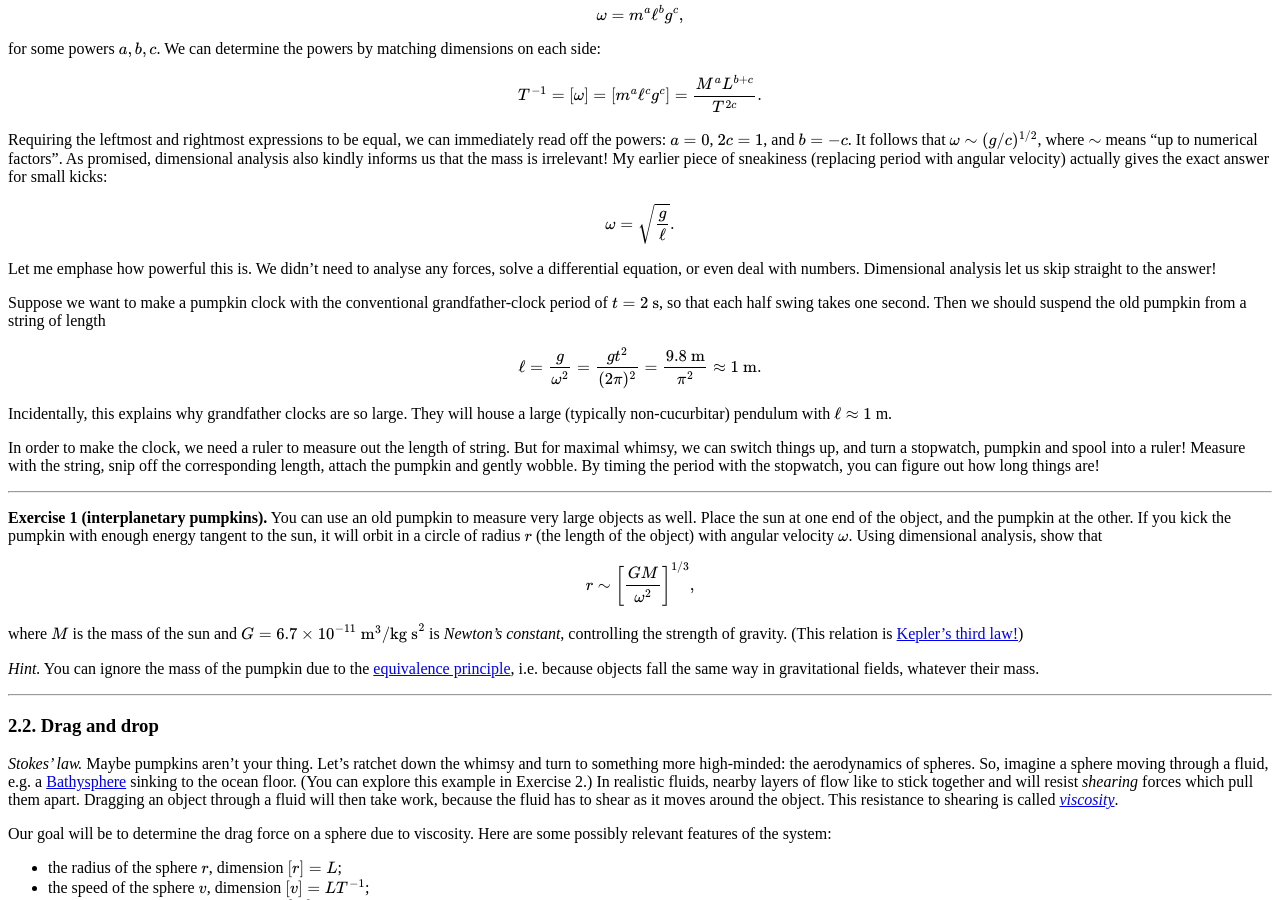
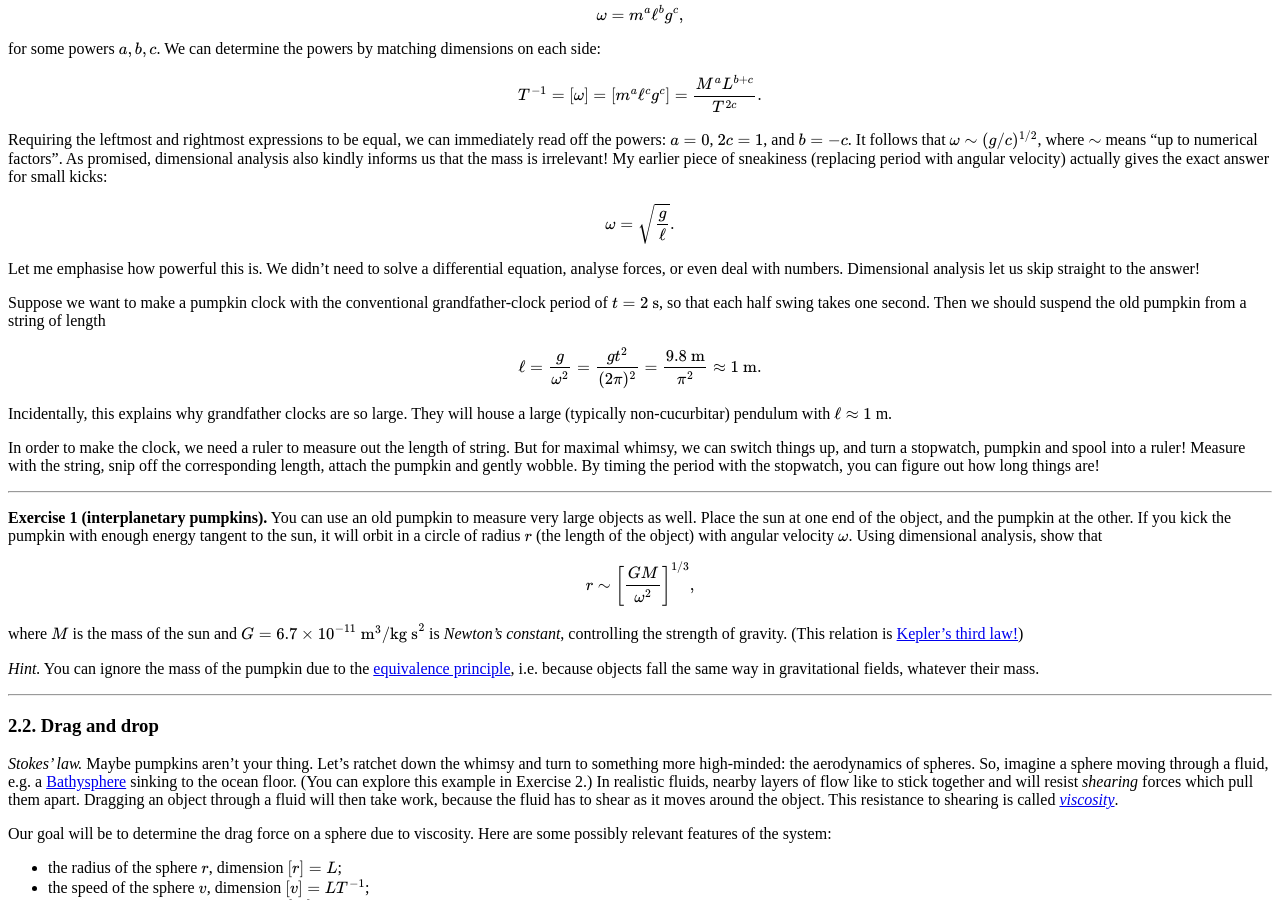
Before and after one commit to hapax/hapax.github.io, a Jekyll site: the page built from assets/simple-physics.md, in a window 1280 px wide and 900 px high, scrolled down 2396 px. Built offline with Jekyll 4.4.1, drawn with Linux system fonts in a browser that asks for light colours; our own code applies the rules of GitHub Pages for plain Markdown files; formulas are drawn with MathJax 3; a script that is not in the unit is left out.

Commit message:
Update simple-physics.md

```diff
--- a/assets/simple-physics.md
+++ b/assets/simple-physics.md
@@ -229,9 +229,8 @@ $$
 \omega = \sqrt{\frac{g}{\ell}}.
 $$
 
-Let me emphase how powerful this is.
-We didn't need to analyse any forces, solve a differential
-equation, or even deal with numbers.
+Let me emphasise how powerful this is.
+We didn't need to solve a differential equation, analyse forces, or even deal with numbers.
 Dimensional analysis let us skip straight to the answer!
 
 Suppose we want to make a pumpkin clock with the conventional
```
